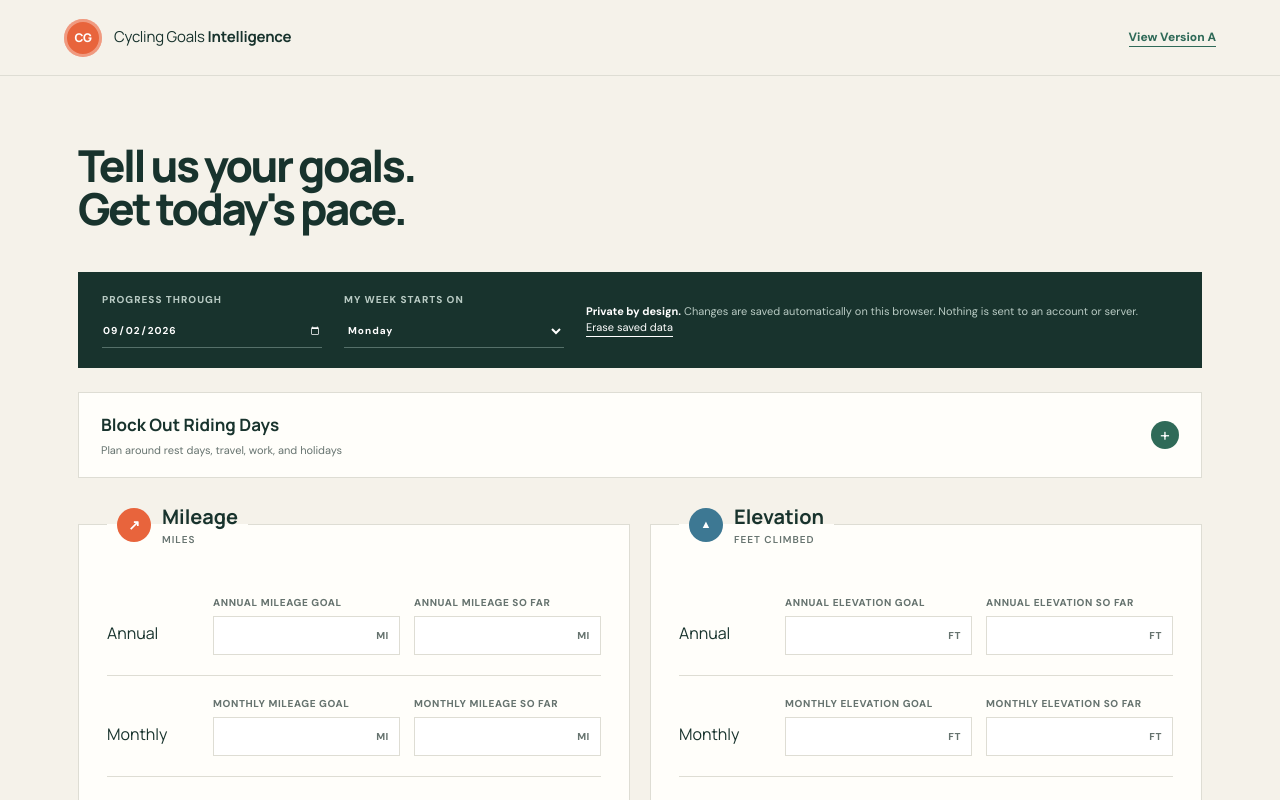
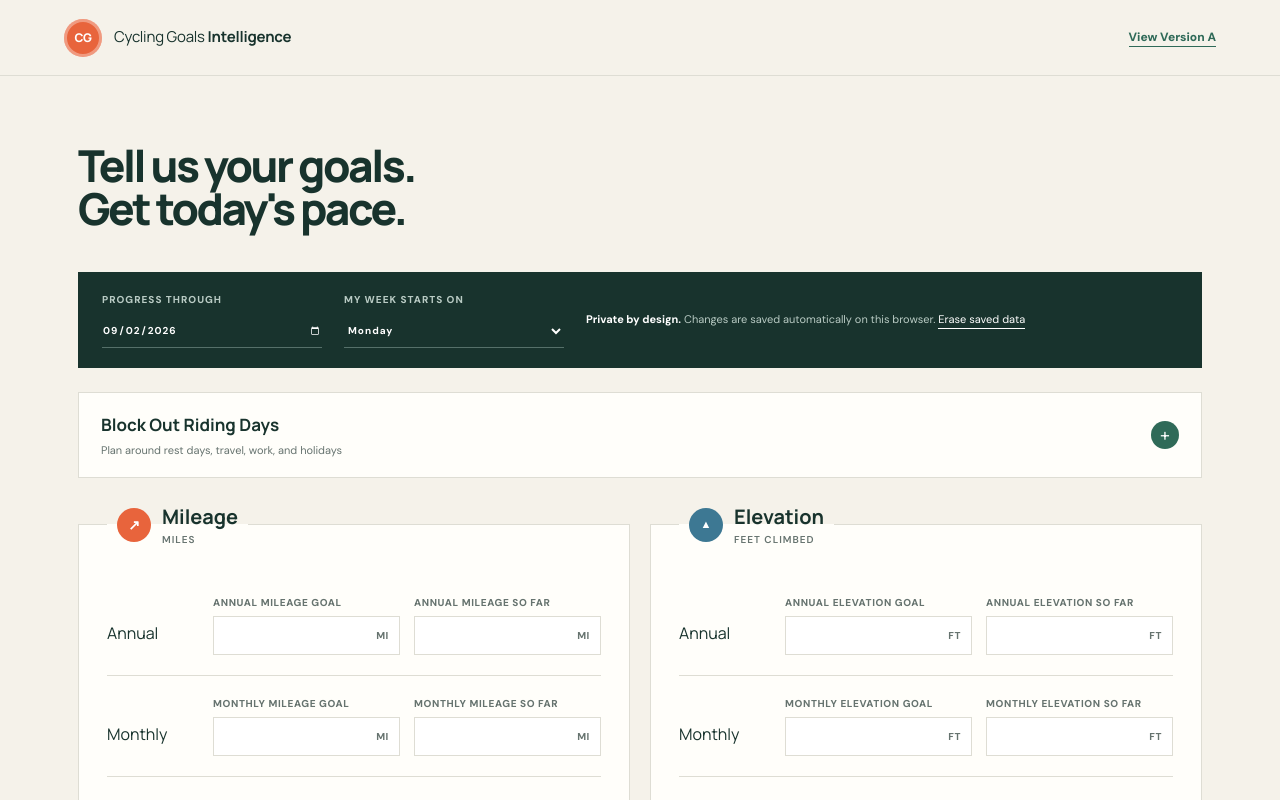
Before and after one commit to theycallmedaly/cycling-goals-intelligence, a Next.js app: page /b in a window 1280 px wide. Shown: the top 800 px of the page. Built offline with nearby package versions, Linux system fonts and the light colour scheme.

Commit message:
Simplify Version B privacy copy

```diff
--- a/app/b/page.tsx
+++ b/app/b/page.tsx
@@ -218,7 +218,7 @@ export default function VersionB() {
         <div className="form-settings">
           <label>Progress through<input type="date" required value={asOf} onChange={(event) => setAsOf(event.target.value)} /></label>
           <label>My week starts on<select value={weekStartsOn} onChange={(event) => setWeekStartsOn(Number(event.target.value) as Weekday)}>{weekdays.map((day, index) => <option key={day} value={index}>{day}</option>)}</select></label>
-          <p><b>Private by design.</b> {saveMessage} Nothing is sent to an account or server. <button type="button" onClick={clearSavedData}>Erase saved data</button></p>
+          <p><b>Private by design.</b> {saveMessage} <button type="button" onClick={clearSavedData}>Erase saved data</button></p>
         </div>
 
         <section className="blockout-section">
```
